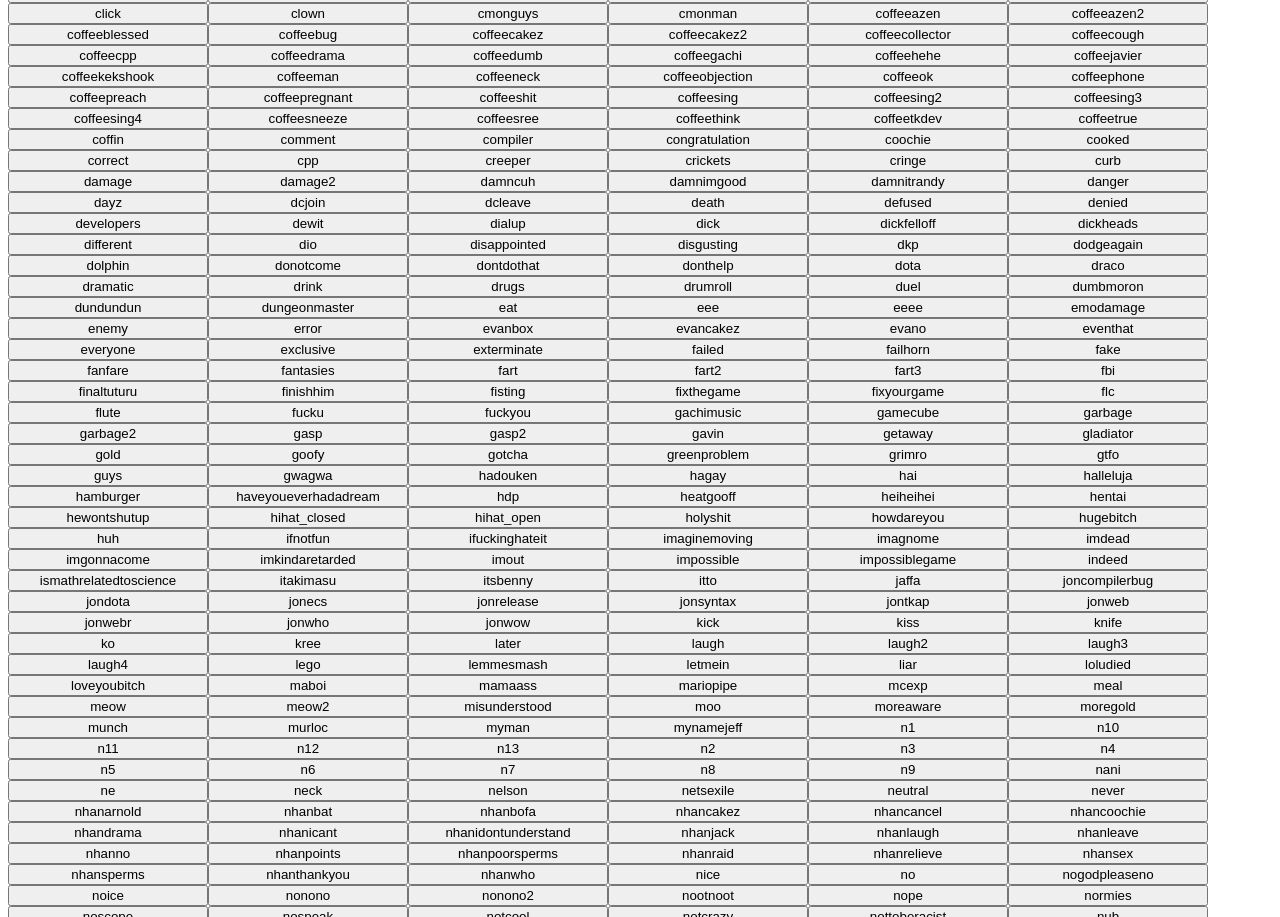
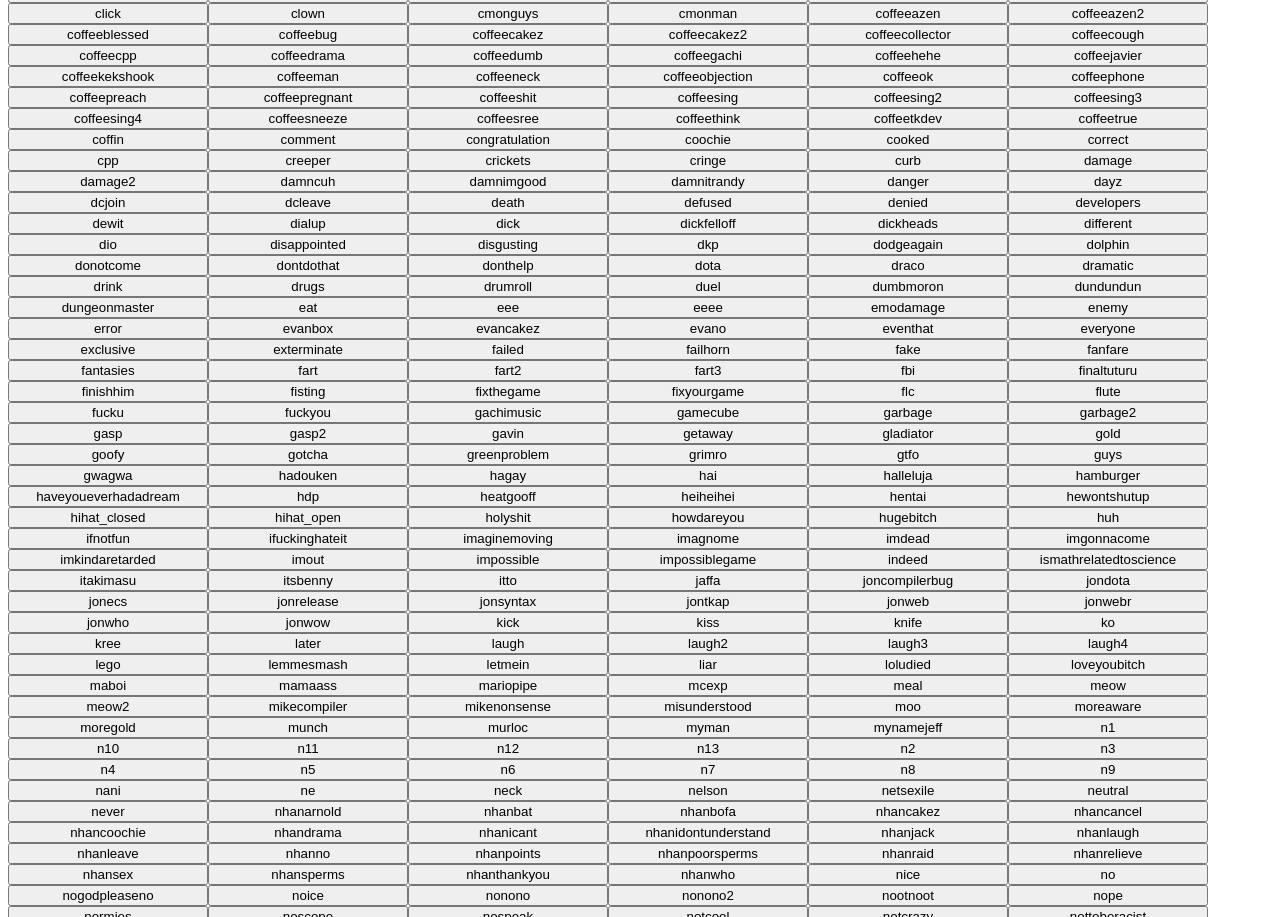
Before and after one commit to Tkap1/Tkap1.github.io, a plain HTML site: page index.html in a window 1280 px wide. Shown: the part 678-1595 px from the top of the page. Drawn offline with Linux system fonts and the light colour scheme.

Commit message:
New sounds

```diff
--- a/index.html
+++ b/index.html
@@ -1138,11 +1138,6 @@
 button.style.width= "200px"
 d.appendChild(button);
 button = document.createElement("BUTTON");
-button.onclick=() => callback("sounds/compiler.mp3");
-button.textContent = "compiler";
-button.style.width= "200px"
-d.appendChild(button);
-button = document.createElement("BUTTON");
 button.onclick=() => callback("sounds/congratulation.mp3");
 button.textContent = "congratulation";
 button.style.width= "200px"
@@ -1945,6 +1940,16 @@
 button = document.createElement("BUTTON");
 button.onclick=() => callback("sounds/meow2.mp3");
 button.textContent = "meow2";
+button.style.width= "200px"
+d.appendChild(button);
+button = document.createElement("BUTTON");
+button.onclick=() => callback("sounds/mikecompiler.mp3");
+button.textContent = "mikecompiler";
+button.style.width= "200px"
+d.appendChild(button);
+button = document.createElement("BUTTON");
+button.onclick=() => callback("sounds/mikenonsense.mp3");
+button.textContent = "mikenonsense";
 button.style.width= "200px"
 d.appendChild(button);
 button = document.createElement("BUTTON");
```
Also changed, not shown: list.txt, 3 other files.
